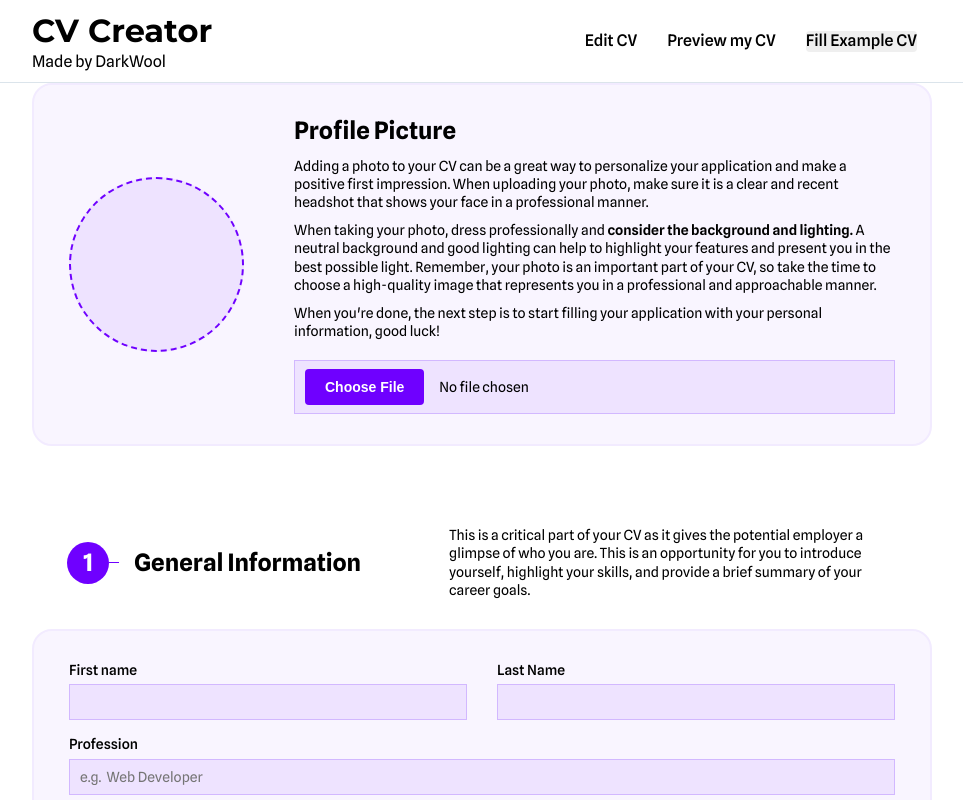
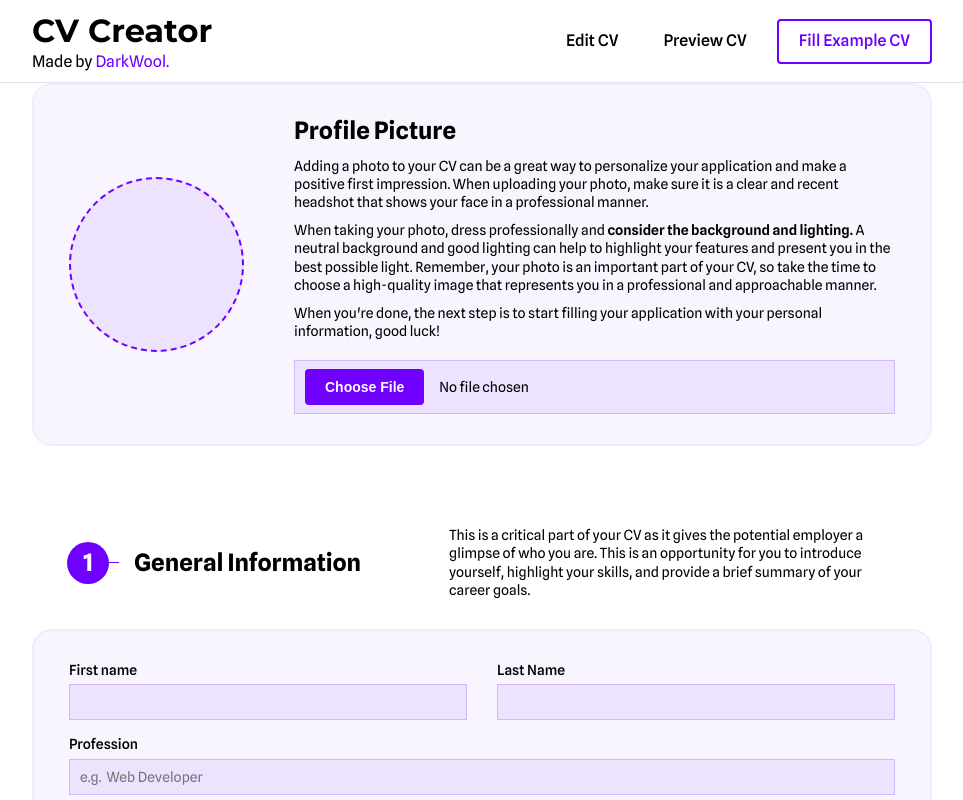
Before and after one commit to DarkWool/cv-creator-app, a React (Create React App) app: page / in a window 1280 px wide. Shown: the top 800 px of the page, without its empty margins (158-1121 px from the left). Built offline with nearby package versions, Linux system fonts and the light colour scheme; what emoji-mart would draw is missing.

Commit message:
Add buttons to header.js and styles

```diff
--- a/src/components/Button.js
+++ b/src/components/Button.js
@@ -1,6 +1,7 @@
 export function Button({ variant, content, title, onClick, extraClasses }) {
   let icon,
     styleClasses = "";
+
   if (variant === "add") {
     styleClasses = "btn-icon-add";
     icon = (
@@ -26,6 +27,8 @@ export function Button({ variant, content, title, onClick, extraClasses }) {
         <path d="M3 6v18h18v-18h-18zm5 14c0 .552-.448 1-1 1s-1-.448-1-1v-10c0-.552.448-1 1-1s1 .448 1 1v10zm5 0c0 .552-.448 1-1 1s-1-.448-1-1v-10c0-.552.448-1 1-1s1 .448 1 1v10zm5 0c0 .552-.448 1-1 1s-1-.448-1-1v-10c0-.552.448-1 1-1s1 .448 1 1v10zm4-18v2h-20v-2h5.711c.9 0 1.631-1.099 1.631-2h5.315c0 .901.73 2 1.631 2h5.712z" />
       </svg>
     );
+  } else if (variant === "sec") {
+    styleClasses = "btn-secondary";
   }
 
   if (extraClasses) styleClasses += ` ${extraClasses}`;
--- a/src/components/Header.js
+++ b/src/components/Header.js
@@ -1,3 +1,4 @@
+import { Button } from "./Button.js";
 import "../styles/Header.css";
 
 export function Header({ onTogglePreview, onFillExampleCV }) {
@@ -6,28 +7,40 @@ export function Header({ onTogglePreview, onFillExampleCV }) {
       <div className="content-margin header_inner">
         <div>
           <h1>CV Creator</h1>
-          <p>Made by DarkWool</p>
+          <p>
+            Made by{" "}
+            <a href="https://github.com/DarkWool/cv-creator-app" target="_blank" rel="noreferrer">
+              DarkWool.
+            </a>
+          </p>
         </div>
         <nav className="header_nav">
           <ul>
-            <li className="header_nav-item" onClick={() => onTogglePreview(false)}>
-              Edit CV
-            </li>
-            <li className="header_nav-item" onClick={() => onTogglePreview(true)}>
-              Preview my CV
+            <li className="header_nav-item">
+              <Button
+                content="Edit CV"
+                onClick={() => onTogglePreview(false)}
+                extraClasses="simple"
+              />
             </li>
             <li className="header_nav-item">
-              <button
-                type="button"
-                onClick={(e) => {
+              <Button
+                content="Preview CV"
+                onClick={() => onTogglePreview(true)}
+                extraClasses="simple"
+              />
+            </li>
+            <li className="header_nav-item">
+              <Button
+                variant="sec"
+                content="Fill Example CV"
+                onClick={() => {
                   const userAnswer = window.confirm(
                     "Are you sure you want to load the example CV?, this will erase all the data you have entered and can't be undone."
                   );
                   if (userAnswer) onFillExampleCV();
                 }}
-              >
-                Fill Example CV
-              </button>
+              />
             </li>
           </ul>
         </nav>
--- a/src/index.css
+++ b/src/index.css
@@ -50,6 +50,16 @@ video {
 
 strong {
   font-weight: bold;
+}
+
+a {
+  color: var(--accentColor);
+  text-decoration: none;
+  transition: 0.3s color ease;
+}
+
+a:hover {
+  color: hsl(186, 100%, 25%);
 }
 
 p + p {
@@ -109,11 +119,26 @@ b {
   margin-top: 25px;
 }
 
+/* ---------- Buttons ---------- */
 button {
   appearance: none;
   border: none;
   cursor: pointer;
   border-radius: 4px;
+  transition: 0.2s all ease;
+}
+
+.btn-secondary {
+  padding: 10px 20px;
+  border: 2px solid var(--accentColor);
+  font-weight: 500;
+  background-color: transparent;
+  color: var(--accentColor);
+}
+
+.btn-secondary:hover {
+  background-color: var(--accentColor);
+  color: white;
 }
 
 .btn-icon-add {
--- a/src/styles/Header.css
+++ b/src/styles/Header.css
@@ -20,14 +20,16 @@ h1 {
   display: flex;
   list-style: none;
   align-items: center;
+  column-gap: 15px;
 }
 
-.header_nav-item {
+.header_nav-item > .simple {
+  cursor: pointer;
   padding: 15px;
   font-weight: 500;
-  cursor: pointer;
+  background-color: transparent;
 }
 
-.header_nav-item:hover {
+.header_nav-item > .simple:hover {
   color: var(--accentColor);
 }
```
